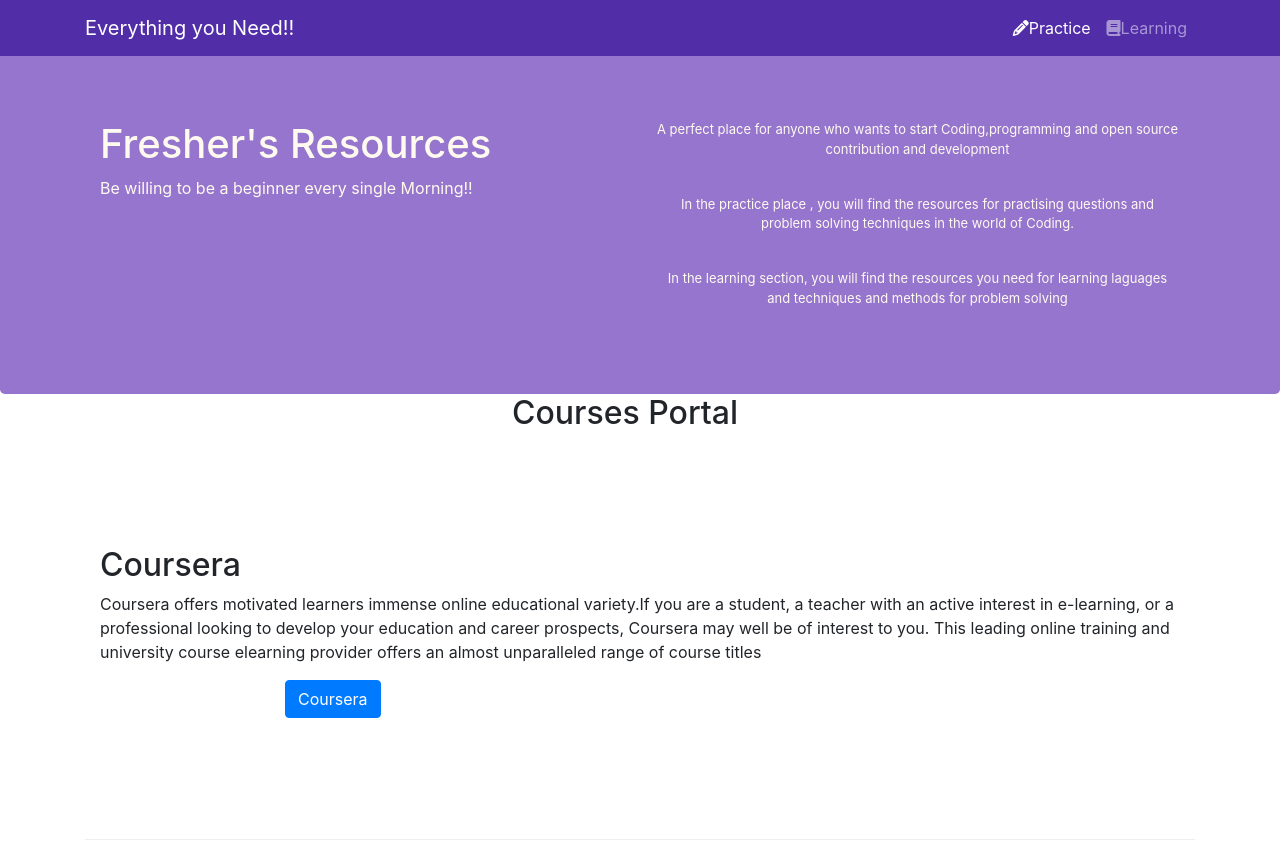
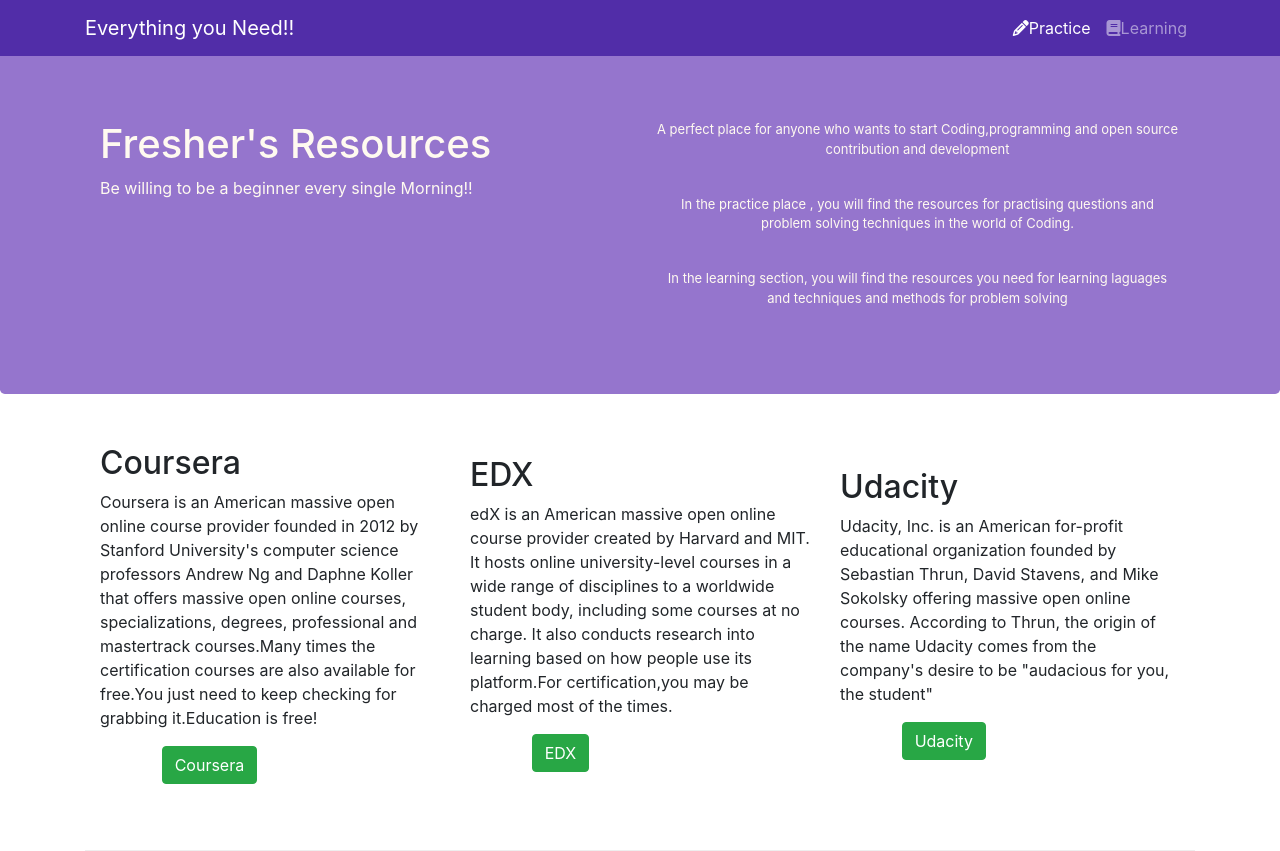
Before and after one commit to Vishesht27/Fresher-s-Help, a website: page Learning.html in a window 1280 px wide. Drawn offline with nearby package versions, Linux system fonts and the light colour scheme.

Commit message:
Intial Commit

```diff
--- a/Learning.html
+++ b/Learning.html
@@ -48,24 +48,56 @@
             </div>
         </div>
     </header>
+    <div class="container">
+    <div class="row row-content align-items-center">
+        <div class="col-12 col-sm-4 col-md-4">
+            <h2>Coursera</h2>
+            <p>Coursera is an American massive open online course provider founded in 2012 by Stanford University's computer science professors Andrew Ng and Daphne Koller that offers massive open online courses, specializations, degrees, professional and mastertrack courses.Many times the certification courses are also available for free.You just need to keep checking for grabbing it.Education is free! </p>
+            <div class="form-group row">
+                <div class="offset-md-2 col-md-10">
+                    <button type="submit" class="btn btn-success"onclick="'https://www.coursera.org/';">Coursera
 
-    <h2 class="blocktext">Courses Portal</h2>
-    <div class="container">
-        <div class="row row-content align-items-center">
-            <div class="col col-sm order-sm-first col-md">
-                <h2>Coursera</h2>
-                <p>Coursera offers motivated learners immense online educational variety.If you are a student, a teacher with an active interest in e-learning, or a professional looking to develop your education and career prospects, Coursera may well be of interest to you. This leading online training and university course elearning provider offers an almost unparalleled range of course titles</p>
+                    </button>
+                </div>
+            </div>
+        </div>
+
+
+            <div class="col-12 col-sm-4 col-md-4">
+                <h2>EDX</h2>
+                <p>edX is an American massive open online course provider created by Harvard and MIT. It hosts online university-level courses in a wide range of disciplines to a worldwide student body, including some courses at no charge. It also conducts research into learning based on how people use its platform.For certification,you may be charged most of the times.</p>
                 <div class="form-group row">
                     <div class="offset-md-2 col-md-10">
-                        <button type="submit" class="btn btn-primary" onclick="location.href = 'https://www.coursera.org/';">Coursera
+                        <button type="submit" class="btn btn-success"onclick="'https://www.edx.org/?source=aw&awc=6798_1605295867_f8f0f609a27a4a02d8dd17a197919670&utm_source=aw&utm_medium=affiliate_partner&utm_content=text-link&utm_term=427859_Digital+Defynd';">EDX
 
                         </button>
                     </div>
                 </div>
+            </div>
+            <div class="col-12 col-sm-4 col-md-4">
+                <h2>Udacity</h2>
+                <p>Udacity, Inc. is an American for-profit educational organization founded by Sebastian Thrun, David Stavens, and Mike Sokolsky offering massive open online courses. According to Thrun, the origin of the name Udacity comes from the company's desire to be "audacious for you, the student"</p>
+                <div class="form-group row">
+                    <div class="offset-md-2 col-md-10">
+                        <button type="submit" class="btn btn-success"onclick="'https://www.udacity.com/';">Udacity
 
+                        </button>
+                    </div>
+                </div>
             </div>
+
+
+
+
+        </div>
             </div>
-            </div>
+
+
+
+
+
+
+
             <script src="node_modules/jquery/dist/jquery.slim.min.js"></script>
  <script src="node_modules/popper.js/dist/umd/popper.min.js"></script>
  <script src="node_modules/bootstrap/dist/js/bootstrap.min.js"></script>
```
